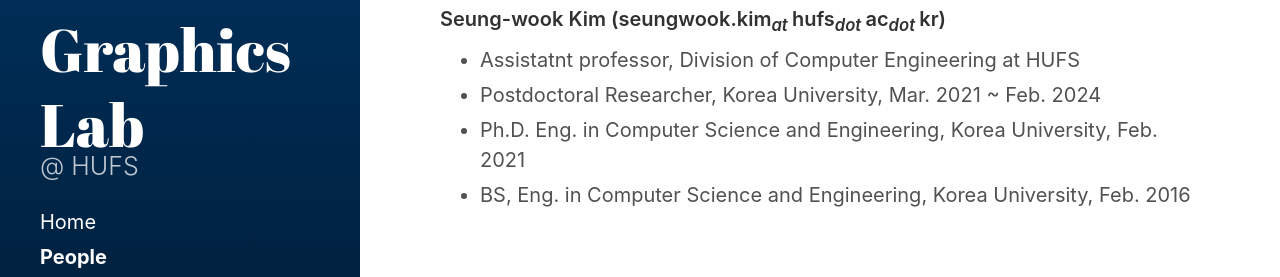
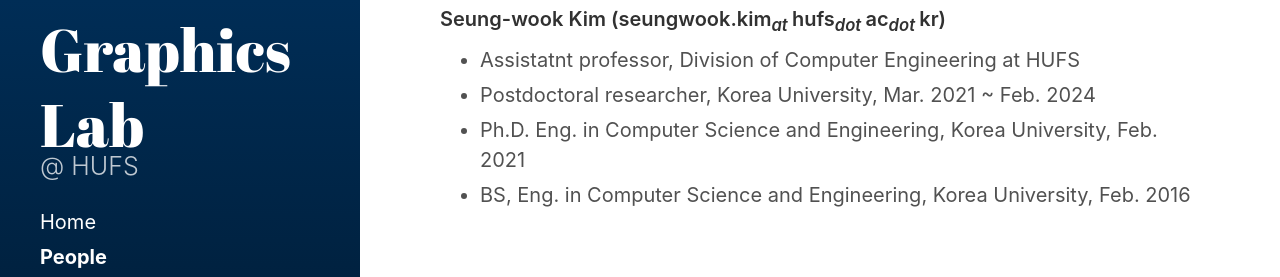
Before and after one commit to God-eunger/God-eunger.github.io, a Jekyll site: the page built from people/index.md, in a window 1280 px wide. Shown: the part 450-727 px from the top of the page. Built offline with Jekyll 4.4.1, drawn with Linux system fonts in a browser that asks for light colours.

```diff
--- a/people/index.md
+++ b/people/index.md
@@ -16,6 +16,6 @@ Always check singular or plural according to the number of people
 <br><img src="swk.png" width="100px"> <br>
 #### Seung-wook Kim (seungwook.kim<sub><i>at </i></sub>hufs<sub><i>dot </i></sub>ac<sub><i>dot </i></sub>kr)
 * Assistatnt professor, Division of Computer Engineering at HUFS
- * Postdoctoral Researcher, Korea University, Mar. 2021 ~ Feb. 2024
+ * Postdoctoral researcher, Korea University, Mar. 2021 ~ Feb. 2024
  * Ph.D. Eng. in Computer Science and Engineering, Korea University, Feb. 2021
  * BS, Eng. in Computer Science and Engineering, Korea University, Feb. 2016
```
